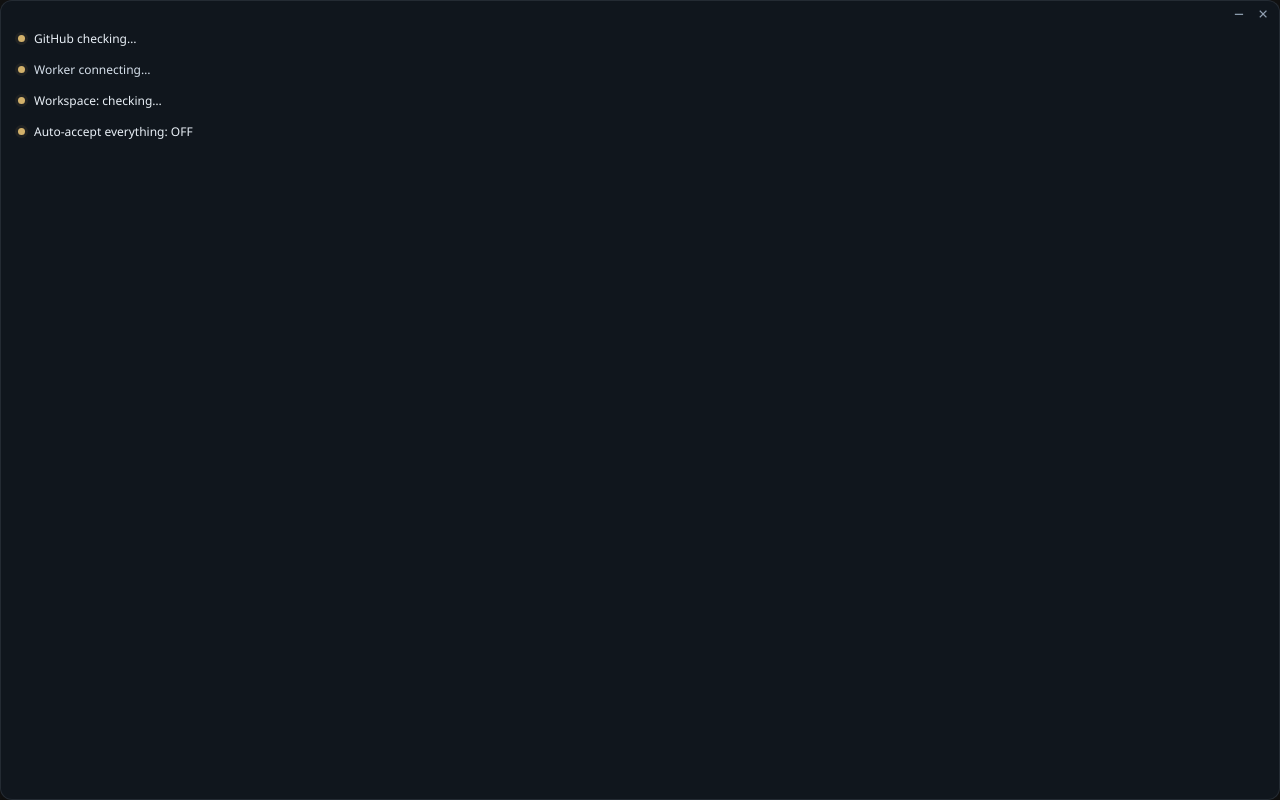
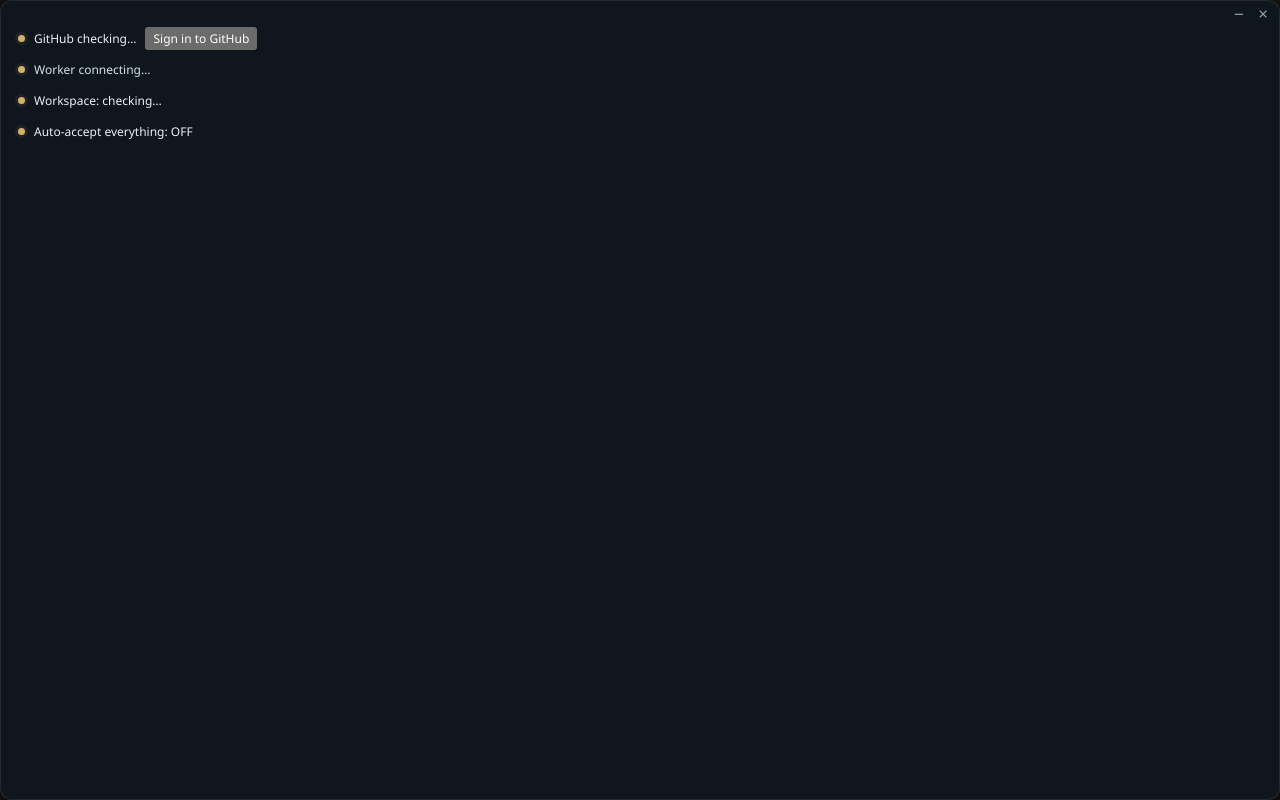
Before and after one commit to hashin9973-ux/idk, an Electron app: page desktop/index.html in a window 1280 px wide. Drawn offline with Linux system fonts and the light colour scheme; no server answers.

Commit message:
Add dedicated visible GitHub sign-in button

```diff
--- a/desktop/index.html
+++ b/desktop/index.html
@@ -12,10 +12,11 @@
     <button id="minimize" class="window-control minimize-control" type="button" title="Minimize to system tray" aria-label="Minimize to system tray">−</button>
     <button id="quit" class="window-control quit-control" type="button" title="Quit application" aria-label="Quit application">×</button>
 
-    <button id="github-row" class="status-row" type="button" aria-label="Sign in to GitHub or reconnect the current account" title="Click to sign in or reconnect GitHub">
+    <div id="github-row" class="status-row github-status-row" role="group" aria-label="GitHub connection status">
       <span id="github-dot" class="status-dot waiting" aria-hidden="true"></span>
       <span id="github-status" class="status-label">GitHub checking…</span>
-    </button>
+      <button id="github-signin" class="status-action" type="button" aria-label="Sign in to GitHub">Sign in to GitHub</button>
+    </div>
 
     <div class="status-row worker-row" role="status" aria-live="polite">
       <span id="worker-dot" class="status-dot waiting" aria-hidden="true"></span>
```
